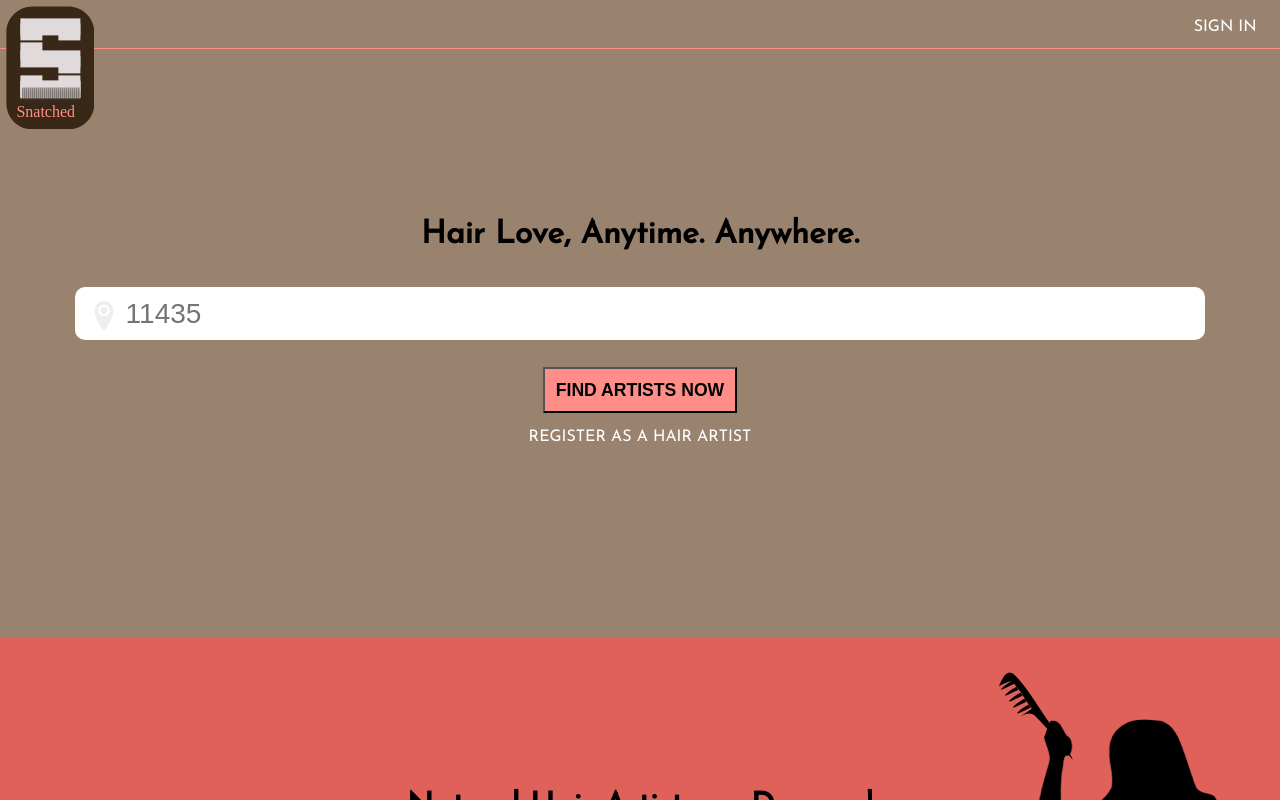
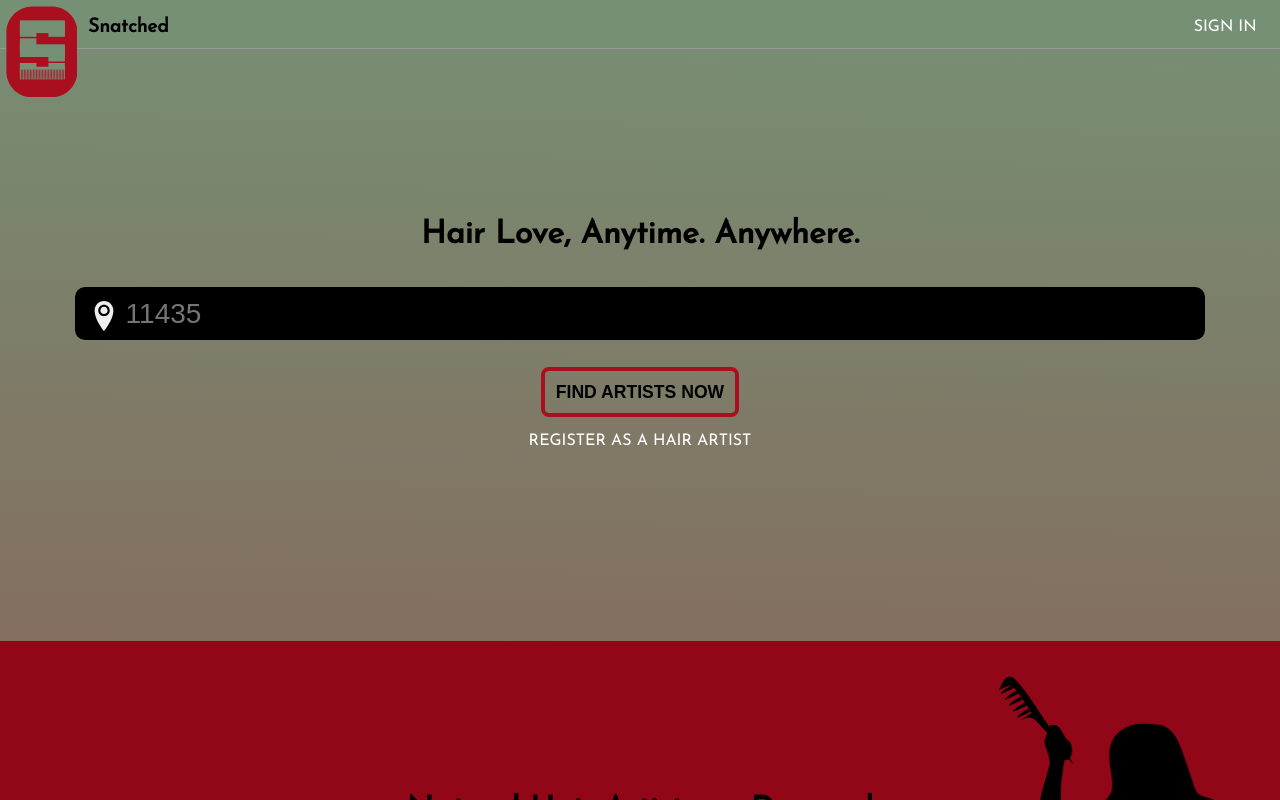
Before and after one commit to natalieolivo/joddu, a React (Create React App) app: page / in a window 1280 px wide. Shown: the top 800 px of the page. Built offline with nearby package versions, Linux system fonts and the light colour scheme.

Commit message:
Theme default pan african, no-cors

```diff
--- a/src/App.js
+++ b/src/App.js
@@ -67,7 +67,7 @@ function App() {
       method: "POST",
       headers: {
         "Content-type": "application/json",
-        "Access-Control-Allow-Origin": "*"
+        mode: "no-cors"
       },
       body: JSON.stringify({
         email: user.email,
@@ -86,7 +86,7 @@ function App() {
       method: "POST",
       headers: {
         "Content-Type": "application/json",
-        "Access-Control-Allow-Origin": "*",
+        mode: "no-cors",
         Authorization: `Bearer ${token}`
       }
     })
@@ -156,11 +156,7 @@ function App() {
 
   useEffect(() => {
     if (typeof getActiveTheme().main !== "string") {
-      const themeList = ["panAfrican", "neutral"];
-      const randIndex = Math.floor(Math.random() * Math.floor(2)); // 0 || 1
-      console.log("Theme not set, get random", themeList[randIndex]);
-      // if not set, default theme after first render
-      setActiveTheme(themeList[randIndex]);
+      setActiveTheme("panAfrican");
       setThemeState(getActiveTheme());
     } else {
       setThemeState(getActiveTheme());
```
